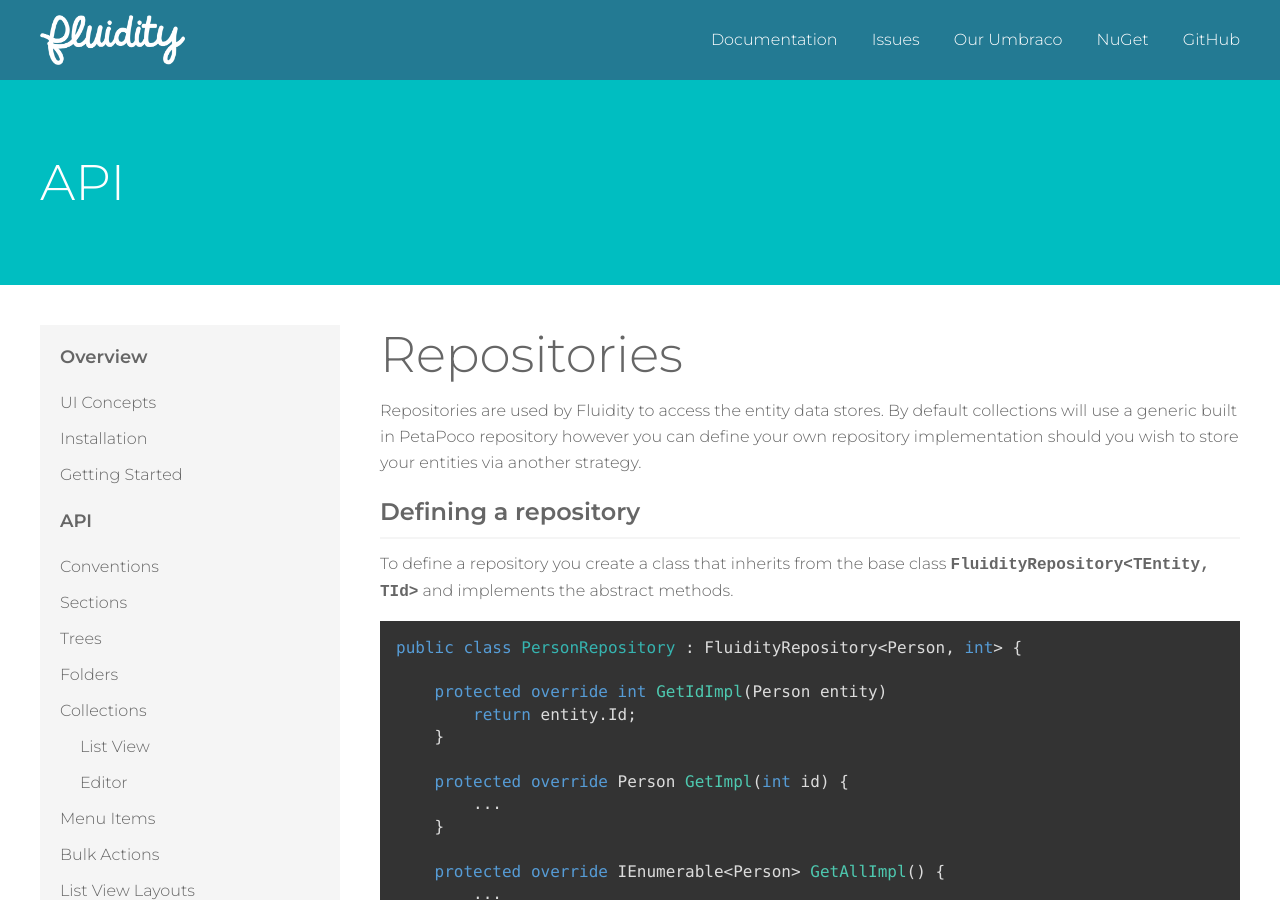
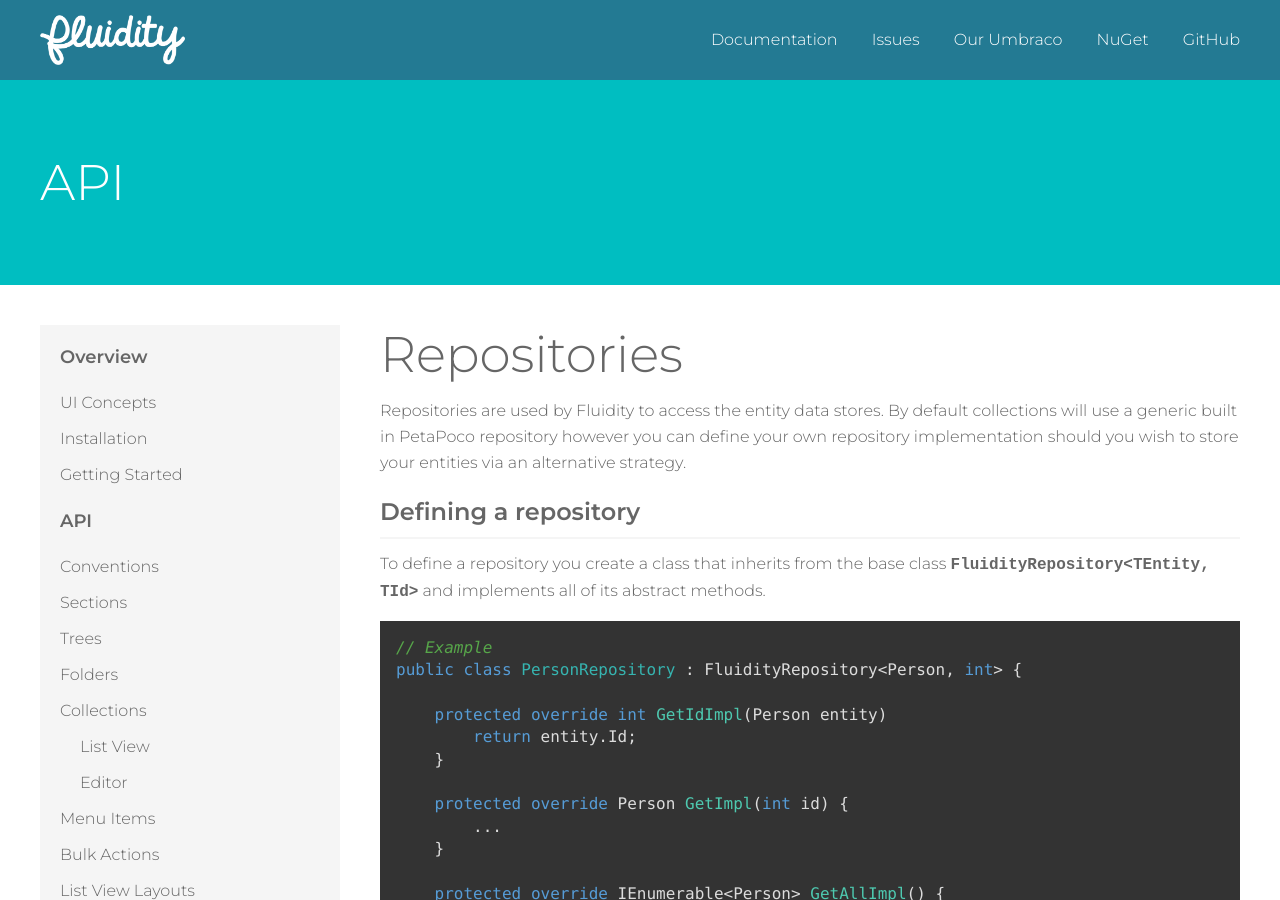
Before and after one commit to mattbrailsford/umbraco-fluidity, a Jekyll site: the page built from docs/_pages/02-api-09-repositories.md, in a window 1280 px wide and 900 px high. Built offline with Jekyll 4.4.1, drawn with Linux system fonts in a browser that asks for light colours.

Commit message:
added // Example comments

`````diff
--- a/docs/_pages/02-api-09-repositories.md
+++ b/docs/_pages/02-api-09-repositories.md
@@ -5,13 +5,14 @@ title: Repositories
 permalink: /api/repositories/index.html
 ---
 
-Repositories are used by Fluidity to access the entity data stores. By default collections will use a generic built in PetaPoco repository however you can define your own repository implementation should you wish to store your entities via another strategy.
+Repositories are used by Fluidity to access the entity data stores. By default collections will use a generic built in PetaPoco repository however you can define your own repository implementation should you wish to store your entities via an alternative strategy.
 
 ### Defining a repository
 
-To define a repository you create a class that inherits from the base class `FluidityRepository<TEntity, TId>` and implements the abstract methods.
+To define a repository you create a class that inherits from the base class `FluidityRepository<TEntity, TId>` and implements all of its abstract methods.
 
 ````csharp
+// Example
 public class PersonRepository : FluidityRepository<Person, int> {
 
     protected override int GetIdImpl(Person entity)
`````
Also changed, not shown: docs/_pages/02-api-06-bulk-actions.md (+1 -0 lines), docs/_pages/02-api-07-list-view-layouts.md (+1 -0 lines).
